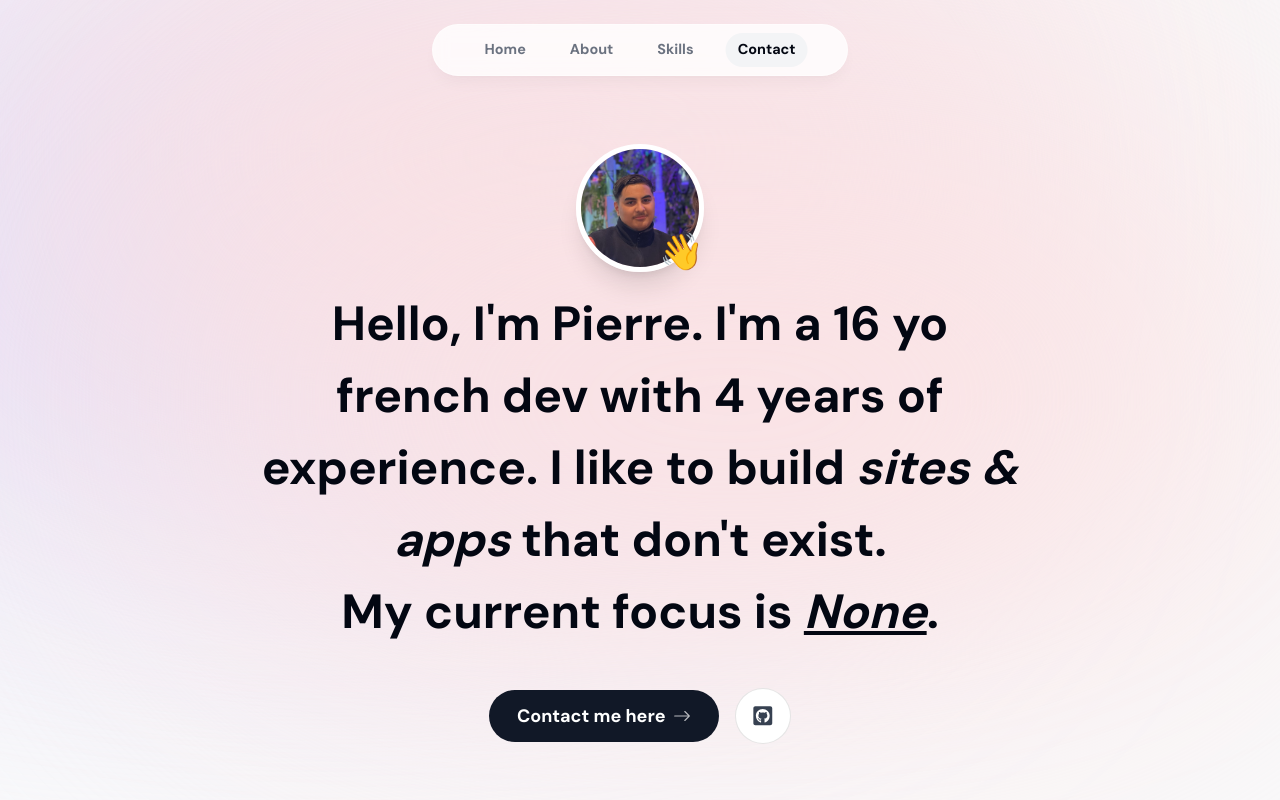
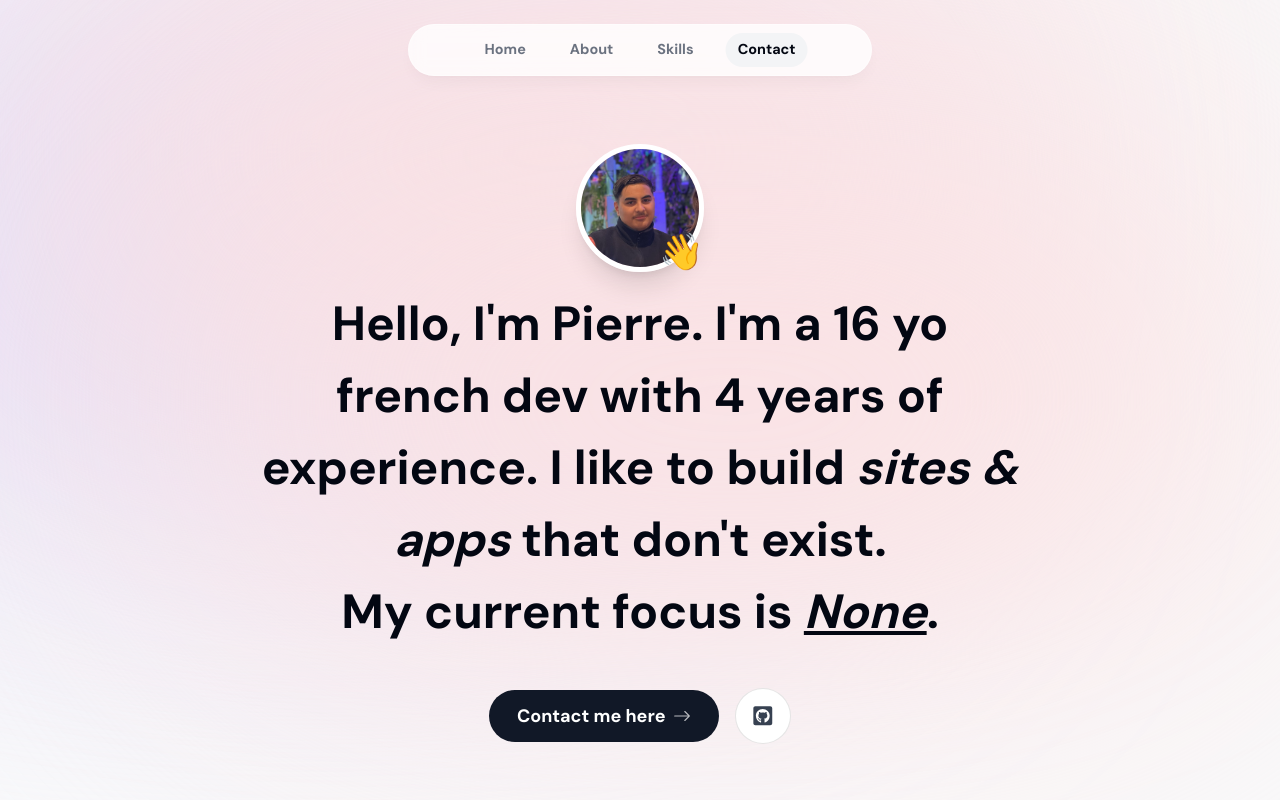
Before and after one commit to Piarre/PierrtfolioV2, a Next.js app: page / in a window 1280 px wide. Shown: the top 800 px of the page. Built offline with nearby package versions, Linux system fonts and the light colour scheme; no server answers.

Commit message:
:lipstick: Refactor styling for header component

```diff
--- a/components/header.tsx
+++ b/components/header.tsx
@@ -8,13 +8,12 @@
 import { useActiveSectionContext } from "@/context/active-section-context";
 
 export default function Header() {
-  const { activeSection, setActiveSection, setTimeOfLastClick } =
-    useActiveSectionContext();
+  const { activeSection, setActiveSection, setTimeOfLastClick } = useActiveSectionContext();
 
   return (
     <header className="z-[999] relative">
       <motion.div
-        className="fixed top-0 left-1/2 h-[4.5rem] w-full rounded-none border border-white border-opacity-40 bg-white bg-opacity-80 shadow-lg shadow-black/[0.03] backdrop-blur-[0.5rem] sm:top-6 sm:h-[3.25rem] sm:w-[26rem] sm:rounded-full dark:bg-gray-950 dark:border-black/40 dark:bg-opacity-75"
+        className="fixed top-0 left-1/2 h-[4.5rem] w-full rounded-none border border-white border-opacity-40 bg-white bg-opacity-80 shadow-lg shadow-black/[0.03] backdrop-blur-[0.5rem] sm:top-6 sm:h-[3.25rem] sm:w-[29rem] sm:rounded-full dark:bg-gray-950 dark:border-black/40 dark:bg-opacity-75"
         initial={{ y: -100, x: "-50%", opacity: 0 }}
         animate={{ y: 0, x: "-50%", opacity: 1 }}
       ></motion.div>
@@ -32,8 +31,7 @@
                 className={clsx(
                   "flex w-full items-center justify-center px-3 py-3 hover:text-gray-950 transition dark:text-gray-500 dark:hover:text-gray-300",
                   {
-                    "text-gray-950 dark:text-gray-200":
-                      activeSection === link.name,
+                    "text-gray-950 dark:text-gray-200": activeSection === link.name,
                   }
                 )}
                 href={link.hash}
```
